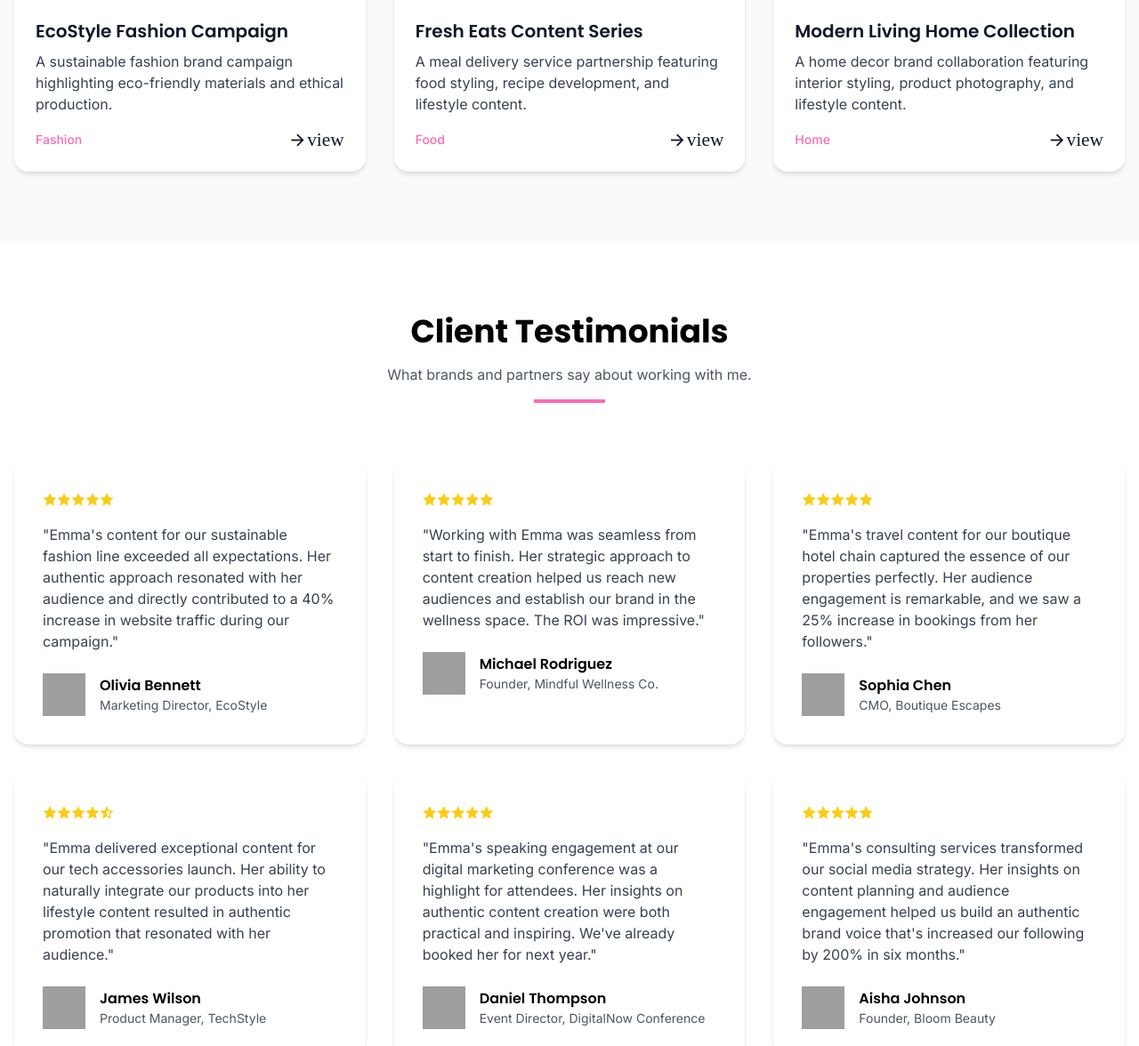
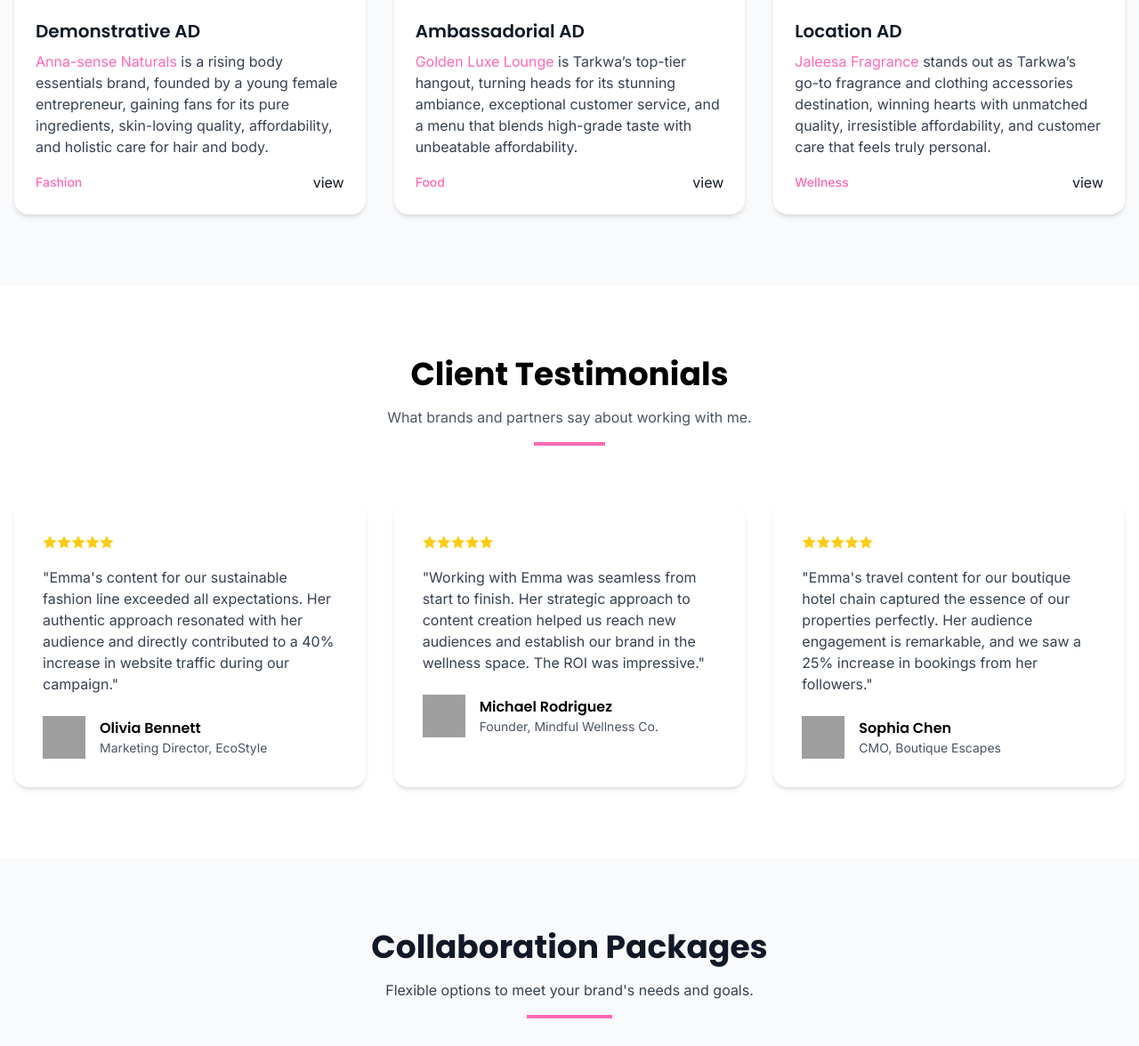
Before and after one commit to shaq-halil/Lindsay.com, a plain HTML site: page index.html in a window 1280 px wide. Shown: the part 2643-3819 px from the top of the page at 89% size. Drawn offline with nearby package versions, Linux system fonts and the light colour scheme; grey boxes are pictures that could not be loaded.

Commit message:
Update index.html

```diff
--- a/index.html
+++ b/index.html
@@ -152,11 +152,12 @@
 <body class="bg-white">
     <!-- Header -->
     <header class="fixed w-full bg-white shadow-sm z-50">
+
         <div class="container mx-auto px-4 py-4 flex items-center justify-between">
             <a href="#" class="text-3xl font-['Poppins'] text-primary">Abba de-Graft</a>
 
             <!-- Desktop Navigation -->
-            <nav class="hidden md:flex items-center space-x-8">
+            <nav class="hidden md:flex mood items-center space-x-8">
                 <a href="#home" class="text-gray-800 hover:text-primary transition-colors">Home</a>
                 <a href="#about" class="text-gray-800 hover:text-primary transition-colors">About</a>
                 <a href="#portfolio" class="text-gray-800 hover:text-primary transition-colors">Portfolio</a>
@@ -279,11 +280,11 @@
                     </div>
                     <div class="p-6">
                         <h3 class="text-xl font-semibold text-gray-900 mb-2">Dapper Defts x Abba de-Graft</h3>
-                        <p class="text-gray-700 mb-4">Dapper Defts is an emerging fashion brand making waves quickly gaining attention for its originality, authenticity, bold aesthetic, and refinement. .</p>
+                        <p class="text-gray-700 mb-4"><a href="https://vt.tiktok.com/ZShTNNjrs/"><span class=" text-primary ">Dapper Defts </span></a>is an emerging fashion brand making waves quickly gaining attention for its originality, authenticity, bold aesthetic, and refinement. .</p>
                         <div class="flex justify-between items-center">
                             <span class="text-sm text-primary font-medium">Photo Modeling</span>
                             <a href="https://vt.tiktok.com/ZShTNNjrs/" class="text-gray-900 hover:text-primary transition-colors">
-                                <i class="ri-arrow-right-line ri-lg">view</i>
+                                <p>view</p>
                             </a>
                         </div>
                     </div>
@@ -300,11 +301,11 @@
                     <div class="p-6">
                         <h3 class="text-xl font-semibold text-gray-900 mb-2">Corperate Event Morderation
                         </h3>
-                        <p class="text-gray-700 mb-4">Delivering a captivating experience with poise and charisma to my prestigious audience at the renowned Golden Luxe Lounge.</p>
+                        <p class="text-gray-700 mb-4">Delivering a captivating experience with poise and charisma to my prestigious audience at the renowned <a href="https://www.tiktok.com/@abba_degraft/video/7503141078908947717?_r=1&u_code=ejb3b4edk1l8fb&preview_pb=0&sharer_language=en&_d=eeck304721f4f1&share_item_id=7503141078908947717&source=h5_m&timestamp=1748266129&user_id=7483512293834130433&sec_user_id=MS4wLjABAAAA_kojrTnfok45kFKHEkXi1RdmA7NxjQr_KAt1soLCdGHim195-ycy1bBtrOq60OIQ&social_share_type=0&utm_source=whatsapp&utm_campaign=client_share&utm_medium=android&share_iid=7493333471553914625&share_link_id=419b19db-c521-4994-be88-22a1f8ddbede&share_app_id=1233&ugbiz_name=MAIN&ug_btm=b5836%2Cb2878&link_reflow_popup_iteration_sharer=%7B%22click_empty_to_play%22%3A1%2C%22dynamic_cover%22%3A1%2C%22follow_to_play_duration%22%3A-1.0%2C%22profile_clickable%22%3A1%7D&enable_checksum=1"><span class=" text-primary ">Golden Luxe Lounge</span></a>.</p>
                         <div class="flex justify-between items-center">
                             <span class="text-sm text-primary font-medium">Event Moderation</span>
                             <a href="https://www.tiktok.com/@abba_degraft/video/7503141078908947717?_r=1&u_code=ejb3b4edk1l8fb&preview_pb=0&sharer_language=en&_d=eeck304721f4f1&share_item_id=7503141078908947717&source=h5_m&timestamp=1748266129&user_id=7483512293834130433&sec_user_id=MS4wLjABAAAA_kojrTnfok45kFKHEkXi1RdmA7NxjQr_KAt1soLCdGHim195-ycy1bBtrOq60OIQ&social_share_type=0&utm_source=whatsapp&utm_campaign=client_share&utm_medium=android&share_iid=7493333471553914625&share_link_id=419b19db-c521-4994-be88-22a1f8ddbede&share_app_id=1233&ugbiz_name=MAIN&ug_btm=b5836%2Cb2878&link_reflow_popup_iteration_sharer=%7B%22click_empty_to_play%22%3A1%2C%22dynamic_cover%22%3A1%2C%22follow_to_play_duration%22%3A-1.0%2C%22profile_clickable%22%3A1%7D&enable_checksum=1" class="text-gray-900 hover:text-primary transition-colors">
-                                <i class="ri-arrow-right-line ri-lg">view</i>
+                                <p>view</p>
                             </a>
                         </div>
                     </div>
@@ -313,21 +314,23 @@
                 <!-- Portfolio Item 3 -->
                 <div class="portfolio-item bg-white rounded-lg overflow-hidden shadow-md">
                     <div class="h-64 overflow-hidden">
-                        <img src="https://readdy.ai/api/search-image?query=healthy%2520lifestyle%2520photography%2520with%2520yoga%2520and%2520wellness%2520products%252C%2520person%2520in%2520yoga%2520pose%2520with%2520fitness%2520accessories%2520and%2520healthy%2520food%252C%2520bright%2520airy%2520space%2520with%2520pink%2520yoga%2520mat%252C%2520professional%2520wellness%2520photography&width=600&height=400&seq=6&orientation=landscape"
-                             alt="Wellness Brand Collaboration"
-                             class="w-full h-full object-cover object-top transition-transform duration-500 hover:scale-105">
+                        <a href="https://vt.tiktok.com/ZSHbrum4A43mU-sru8R/">
+                        <img src="https://readdy.ai/api/search-image?query=home%2520decor%2520photography%2520with%2520minimalist%2520aesthetic%252C%2520stylish%2520living%2520space%2520with%2520pink%2520accents%252C%2520modern%2520furniture%2520and%2520decorative%2520items%252C%2520bright%2520airy%2520room%2520with%2520natural%2520light%252C%2520professional%2520interior%2520photography&width=600&height=400&seq=9&orientation=landscape"
+                             alt="Event Moderation"
+                             class="w-full h-full object-cover object-top transition-transform duration-500 hover:scale-105"></a>
                     </div>
                     <div class="p-6">
-                        <h3 class="text-xl font-semibold text-gray-900 mb-2">Zenlife Wellness Series</h3>
-                        <p class="text-gray-700 mb-4">A wellness brand collaboration featuring yoga, meditation, and holistic health content.</p>
+                        <h3 class="text-xl font-semibold text-gray-900 mb-2">Informal Event</h3>
+                        <p class="text-gray-700 mb-4">Moderating a powerful Cybersecurity Awareness Forum at   <a href="https://vt.tiktok.com/ZSHbrum4A43mU-sru8R/"><span class=" text-primary ">Fiaseman SHS</span></a>empowering students with knowledge to stay safe online.</p>
                         <div class="flex justify-between items-center">
-                            <span class="text-sm text-primary font-medium">Wellness</span>
-                            <a href="#" class="text-gray-900 hover:text-primary transition-colors">
-                                <i class="ri-arrow-right-line ri-lg">view</i>
+                            <span class="text-sm text-primary font-medium">Home</span>
+                            <a href="https://vt.tiktok.com/ZSHbrum4A43mU-sru8R/" class="text-gray-900 hover:text-primary transition-colors">
+                                <p>view</p>
                             </a>
                         </div>
                     </div>
                 </div>
+
 
                 <!-- Portfolio Item 4 -->
                 <div class="portfolio-item bg-white rounded-lg overflow-hidden shadow-md">
@@ -337,12 +340,12 @@
                              class="w-full h-full object-cover object-top transition-transform duration-500 hover:scale-105">
                     </div>
                     <div class="p-6">
-                        <h3 class="text-xl font-semibold text-gray-900 mb-2">EcoStyle Fashion Campaign</h3>
-                        <p class="text-gray-700 mb-4">A sustainable fashion brand campaign highlighting eco-friendly materials and ethical production.</p>
+                        <h3 class="text-xl font-semibold text-gray-900 mb-2">Demonstrative AD</h3>
+                        <p class="text-gray-700 mb-4"><span class=" text-primary ">Anna-sense Naturals</span> is a rising body essentials brand, founded by a young female entrepreneur, gaining fans for its pure ingredients, skin-loving quality, affordability, and holistic care for hair and body.</p>
                         <div class="flex justify-between items-center">
                             <span class="text-sm text-primary font-medium">Fashion</span>
                             <a href="#" class="text-gray-900 hover:text-primary transition-colors">
-                                <i class="ri-arrow-right-line ri-lg">view</i>
+                                <p>view</p>
                             </a>
                         </div>
                     </div>
@@ -356,37 +359,37 @@
                              class="w-full h-full object-cover object-top transition-transform duration-500 hover:scale-105">
                     </div>
                     <div class="p-6">
-                        <h3 class="text-xl font-semibold text-gray-900 mb-2">Fresh Eats Content Series</h3>
-                        <p class="text-gray-700 mb-4">A meal delivery service partnership featuring food styling, recipe development, and lifestyle content.</p>
+                        <h3 class="text-xl font-semibold text-gray-900 mb-2">Ambassadorial AD</h3>
+                        <p class="text-gray-700 mb-4"><span class=" text-primary ">Golden Luxe Lounge</span> is Tarkwa’s top-tier hangout, turning heads for its stunning ambiance, exceptional customer service, and a menu that blends high-grade taste with unbeatable affordability.</p>
                         <div class="flex justify-between items-center">
                             <span class="text-sm text-primary font-medium">Food</span>
                             <a href="#" class="text-gray-900 hover:text-primary transition-colors">
-                                <i class="ri-arrow-right-line ri-lg">view</i>
+                                <p>view</p>
                             </a>
                         </div>
                     </div>
                 </div>
 
                 <!-- Portfolio Item 6 -->
+
             <div class="portfolio-item bg-white rounded-lg overflow-hidden shadow-md">
                 <div class="h-64 overflow-hidden">
-                        <img src="https://readdy.ai/api/search-image?query=home%2520decor%2520photography%2520with%2520minimalist%2520aesthetic%252C%2520stylish%2520living%2520space%2520with%2520pink%2520accents%252C%2520modern%2520furniture%2520and%2520decorative%2520items%252C%2520bright%2520airy%2520room%2520with%2520natural%2520light%252C%2520professional%2520interior%2520photography&width=600&height=400&seq=9&orientation=landscape"
-                             alt="Home Decor Brand"
-                             class="w-full h-full object-cover object-top transition-transform duration-500 hover:scale-105">
+                    <a href="https://vt.tiktok.com/ZSHbru6Wmdm1E-KZkoK/">
+                    <img src="https://readdy.ai/api/search-image?query=sustainable%2520fashion%2520photography%2520with%2520eco-friendly%2520clothing%2520items%2520arranged%2520aesthetically%252C%2520soft%2520pink%2520background%252C%2520natural%2520materials%2520and%2520textures%252C%2520professional%2520fashion%2520photography%2520with%2520attention%2520to%2520fabric%2520details&width=600&height=400&seq=7&orientation=landscape"
+                         alt="Wellness Brand Collaboration"
+                         class="w-full h-full object-cover object-top transition-transform duration-500 hover:scale-105"></a>
                 </div>
                 <div class="p-6">
-                        <h3 class="text-xl font-semibold text-gray-900 mb-2">Modern Living Home Collection</h3>
-                        <p class="text-gray-700 mb-4">A home decor brand collaboration featuring interior styling, product photography, and lifestyle content.</p>
+                    <h3 class="text-xl font-semibold text-gray-900 mb-2">Location AD</h3>
+                    <p class="text-gray-700 mb-4"><a href="https://vt.tiktok.com/ZSHbru6Wmdm1E-KZkoK/"><span class=" text-primary ">Jaleesa Fragrance</span></a> stands out as Tarkwa’s go-to fragrance and clothing accessories destination, winning hearts with unmatched quality, irresistible affordability, and customer care that feels truly personal.</p>
                     <div class="flex justify-between items-center">
-                            <span class="text-sm text-primary font-medium">Home</span>
-                            <a href="#" class="text-gray-900 hover:text-primary transition-colors">
-                                <i class="ri-arrow-right-line ri-lg">view</i>
+                        <span class="text-sm text-primary font-medium">Wellness</span>
+                        <a href="https://vt.tiktok.com/ZSHbru6Wmdm1E-KZkoK/" class="text-gray-900 hover:text-primary transition-colors">
+                            <p>view</p>
                         </a>
                     </div>
                 </div>
             </div>
-            </div>
-
 
         </div>
     </section>
@@ -476,81 +479,6 @@
                     </div>
                 </div>
 
-                <!-- Testimonial 4 -->
-                <div class="testimonial-card bg-white rounded-lg shadow-md p-8">
-                    <div class="flex items-center mb-4">
-                        <div class="text-yellow-400 flex">
-                            <i class="ri-star-fill"></i>
-                            <i class="ri-star-fill"></i>
-                            <i class="ri-star-fill"></i>
-                            <i class="ri-star-fill"></i>
-                            <i class="ri-star-half-fill"></i>
-                        </div>
-                    </div>
-                    <p class="text-gray-700 mb-6">"Emma delivered exceptional content for our tech accessories launch. Her ability to naturally integrate our products into her lifestyle content resulted in authentic promotion that resonated with her audience."</p>
-                    <div class="flex items-center">
-                        <div class="w-12 h-12 flex items-center justify-center rounded-full bg-primary/10 text-primary mr-4">
-                            <img src="https://readdy.ai/api/search-image?query=professional%2520headshot%2520of%2520male%2520founder%2520with%2520friendly%2520expression%252C%2520casual%2520attire%252C%2520neutral%2520background%252C%2520startup%2520founder%2520portrait%2520style&width=100&height=100&seq=13&orientation=squarish"
-                            alt="David Wilson"
-                            class="w-full h-full object-cover object-top">
-                        </div>
-                        <div>
-                            <h4 class="font-semibold">James Wilson</h4>
-                            <p class="text-gray-600 text-sm">Product Manager, TechStyle</p>
-                        </div>
-                    </div>
-                </div>
-
-                <!-- Testimonial 5 -->
-                <div class="testimonial-card bg-white rounded-lg shadow-md p-8">
-                    <div class="flex items-center mb-4">
-                        <div class="text-yellow-400 flex">
-                            <i class="ri-star-fill"></i>
-                            <i class="ri-star-fill"></i>
-                            <i class="ri-star-fill"></i>
-                            <i class="ri-star-fill"></i>
-                            <i class="ri-star-fill"></i>
-                        </div>
-                    </div>
-                    <p class="text-gray-700 mb-6">"Emma's speaking engagement at our digital marketing conference was a highlight for attendees. Her insights on authentic content creation were both practical and inspiring. We've already booked her for next year."</p>
-                    <div class="flex items-center">
-                        <div class="w-12 h-12 flex items-center justify-center rounded-full bg-primary/10 text-primary mr-4">
-                            <img src="https://readdy.ai/api/search-image?query=professional%2520headshot%2520of%2520male%2520founder%2520with%2520friendly%2520expression%252C%2520casual%2520attire%252C%2520neutral%2520background%252C%2520startup%2520founder%2520portrait%2520style&width=100&height=100&seq=13&orientation=squarish"
-                            alt="David Wilson"
-                            class="w-full h-full object-cover object-top">
-                        </div>
-                        <div>
-                            <h4 class="font-semibold">Daniel Thompson</h4>
-                            <p class="text-gray-600 text-sm">Event Director, DigitalNow Conference</p>
-                        </div>
-                    </div>
-                </div>
-
-                <!-- Testimonial 6 -->
-                <div class="testimonial-card bg-white rounded-lg shadow-md p-8">
-                    <div class="flex items-center mb-4">
-                        <div class="text-yellow-400 flex">
-                            <i class="ri-star-fill"></i>
-                            <i class="ri-star-fill"></i>
-                            <i class="ri-star-fill"></i>
-                            <i class="ri-star-fill"></i>
-                            <i class="ri-star-fill"></i>
-                        </div>
-                    </div>
-                    <p class="text-gray-700 mb-6">"Emma's consulting services transformed our social media strategy. Her insights on content planning and audience engagement helped us build an authentic brand voice that's increased our following by 200% in six months."</p>
-                    <div class="flex items-center">
-                        <div class="w-12 h-12 flex items-center justify-center rounded-full bg-primary/10 text-primary mr-4">
-                            <img src="https://readdy.ai/api/search-image?query=professional%2520headshot%2520of%2520male%2520founder%2520with%2520friendly%2520expression%252C%2520casual%2520attire%252C%2520neutral%2520background%252C%2520startup%2520founder%2520portrait%2520style&width=100&height=100&seq=13&orientation=squarish"
-                                         alt="David Wilson"
-                                         class="w-full h-full object-cover object-top">
-                        </div>
-                        <div>
-                            <h4 class="font-semibold">Aisha Johnson</h4>
-                            <p class="text-gray-600 text-sm">Founder, Bloom Beauty</p>
-                        </div>
-                    </div>
-                </div>
-            </div>
 
 
         </div>
@@ -597,7 +525,7 @@
                             </li>
                             <h4 class="text-2xl py-5 font-semibold text-gray-900 mb-4">Informal Event</h4>
                         <div class="flex items-baseline mb-6">
-                            <span class="text-4xl font-bold text-primary">600+ Ghc </span>
+                            <span class="text-4xl font-bold text-primary">700+ Ghc </span>
                             <span class="text-gray-600 ml-2">/ Event</span>
                         </div>
                         <ul class="space-y-3 mb-8">
@@ -652,6 +580,10 @@
                                     <i class="ri-check-line ri-lg text-primary mr-2 mt-1"></i>
                                     <span class="text-gray-700">Professionally produced ad filmed at your chosen location, posted on all my social channels</span>
                                 </li>
+                                <li class="flex items-start">
+                                    <i class="ri-check-line ri-lg text-primary mr-2 mt-1"></i>
+                                    <span class="text-gray-700">Transportation costs are not included in the package price and must be arranged or reimbursed separately</span>
+                                </li>
 
                                 <h4 class="text-2xl py-5 font-semibold text-gray-900 mb-4">Ambassadorial ADS</h4>
                                 <div class="flex items-baseline mb-6">
@@ -675,6 +607,8 @@
                                         <i class="ri-check-line ri-lg text-primary mr-2 mt-1"></i>
                                         <span class="text-gray-700">Consistent visibility and authentic brand mentions to build audience trust and awareness</span>
                                     </li>
+
+                                    <li class="flex items-start">
                                     <i class="ri-check-line ri-lg text-primary mr-2 mt-1"></i>
                                          <span class="text-gray-700">Transportation not included — please arrange or reimburse transportation for both arrival and departure</span>
                                     </li>
@@ -746,7 +680,7 @@
                   </div>
                   <div>
                     <h4 class="text-lg font-medium text-gray-900 mb-1">Email</h4>
-                    <p class="text-gray-700">Lindsay.Arthur1@icloud.com</p>
+                    <p class="text-gray-700">lindsay.arthur1@icloud.com</p>
                   </div>
                 </div>
 
```
Lines whose indentation alone changed are shown as unchanged.
